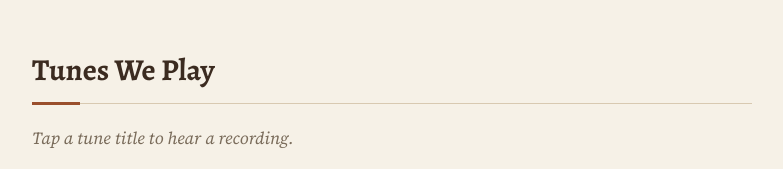
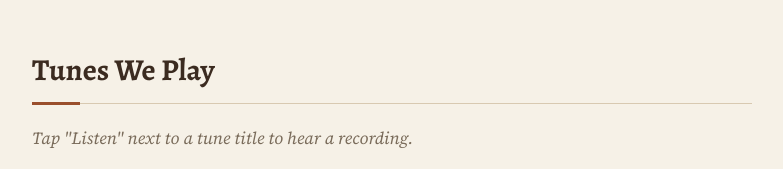
Before and after one commit to mrh3r3sy/Detroit-Oldtime, a plain HTML site: page index.html in a window 1280 px wide. Shown: the part 1241-1410 px from the top of the page, without its empty margins (248-1031 px from the left). Drawn offline with nearby package versions, Linux system fonts and the light colour scheme.

Commit message:
Fix HTML encoding issues in index.html

```diff
--- a/index.html
+++ b/index.html
@@ -53,7 +53,7 @@
 
   <section id="tunes">
     <h2>Tunes We Play</h2>
-    <p class="muted">Tap a tune title to hear a recording.</p>
+    <p class="muted">Tap "Listen" next to a tune title to hear a recording.</p>
     <div id="songs-list">
       <!-- Filled in by script.js -->
     </div>
```
